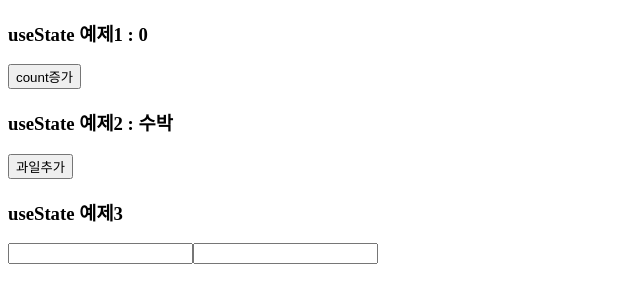
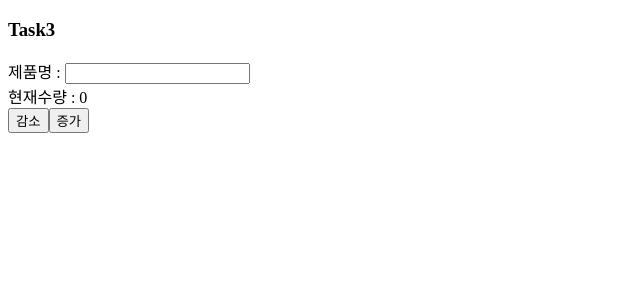
Before and after one commit to kant300/tj2025A_web2.09, a React (Vite) app in the folder reactapp/: page / in a window 1280 px wide. Shown: the top 302 px of the page, without its empty margins (0-640 px from the left). Built offline with nearby package versions, Linux system fonts and the light colour scheme.

Commit message:
20250917 example/day02 Task3.jsx

```diff
--- /dev/null
+++ b/reactapp/src/example/day02/Task3.jsx
@@ -0,0 +1,49 @@
+import { useState } from "react"
+
+// export default function Task3 ( props ){
+//     // 제품명
+//     const [ data , setData ] = useState('');
+//     const dataAdd = ( event )=>{
+//         setData( event.target.value );
+//     }
+//     // 증가
+//     const [ count, setCount ] = useState( 0 );
+//     const countAdd =()=>{
+//         const newValue = count +1;
+//         setCount( newValue );
+//     }
+//     // 감소
+//     const [ count2, setCount2 ] = useState( 0 );
+//     const disCount =()=>{
+//         const newValue = count -1;
+//         setCount( newValue );
+//     }
+//     return(<>
+//         <h5> 제품명 : <input value={data } onChange={dataAdd} /> </h5>
+//         <h5> 현재 수량 : { count } </h5>
+//         <button onClick={ countAdd } > 증가 </button><button onClick={ disCount }> 감소 </button>
+//     </>)
+// }
+
+export default function Task3( props ){
+    // [1] 현재 수량을 관리하는 useState , const[ 변수명, set변수명 ]=useState(초기값);
+        // 1-1. 선언
+    const [ count, setCount ] = useState( 0 ); // useState(초기값);
+        // 1-2. 증가함수, setXXX( 수정할값 ): 수정할 값을 대입하여 새로고침(재렌더링/함수재실행) 한다.
+    const countIn =()=>{ setCount( count +1 ); }
+        // 1-3. 감소함수
+    const countDe =()=>{ setCount( count -1 ); }
+
+    // [2] 현재 입력받은 제품명 관리하는 useState
+        // 2-1 선언
+    const [ name, setName ] = useState( '' ); // ''빈문자열
+        // 2-2. 입력받은 제품명 변경 함수 , e : onChange를 이벤트결과 정보 담긴 객체
+    const nameChange = ( e )=> { setName( e.target.value ); }
+    return(<>
+    <h3> Task3 </h3>
+    제품명 : <input value={ name } onChange={ nameChange } /> <br/>
+    현재수량 : <span> { count } </span> <br/>
+    <button onClick={ countDe }> 감소 </button>
+    <button onClick={ countIn }> 증가 </button>
+    </>)
+}
--- a/reactapp/src/main.jsx
+++ b/reactapp/src/main.jsx
@@ -51,7 +51,7 @@ import Component3 from './example/day01/Component3.jsx';
 import Task1 from './example/day01/Task1.jsx';
 //create.render( <Task1 />)
 
-// day02n Task2
+// day02 Task2
 import Task2 from './example/day01/Task2.jsx'
 // create.render( <Task2 /> )
 
@@ -63,4 +63,8 @@ import Component5 from './example/day02/Component5.jsx';
 import Component6 from './example/day02/Component6.jsx';
 //create.render( <Component6 /> )
 import Component7 from './example/day02/Component7.jsx';
-create.render( <Component7 />)
+// create.render( <Component7 />)
+
+// day02 Task3
+import Task3 from './example/day02/Task3.jsx';
+create.render( <Task3 />)
```
